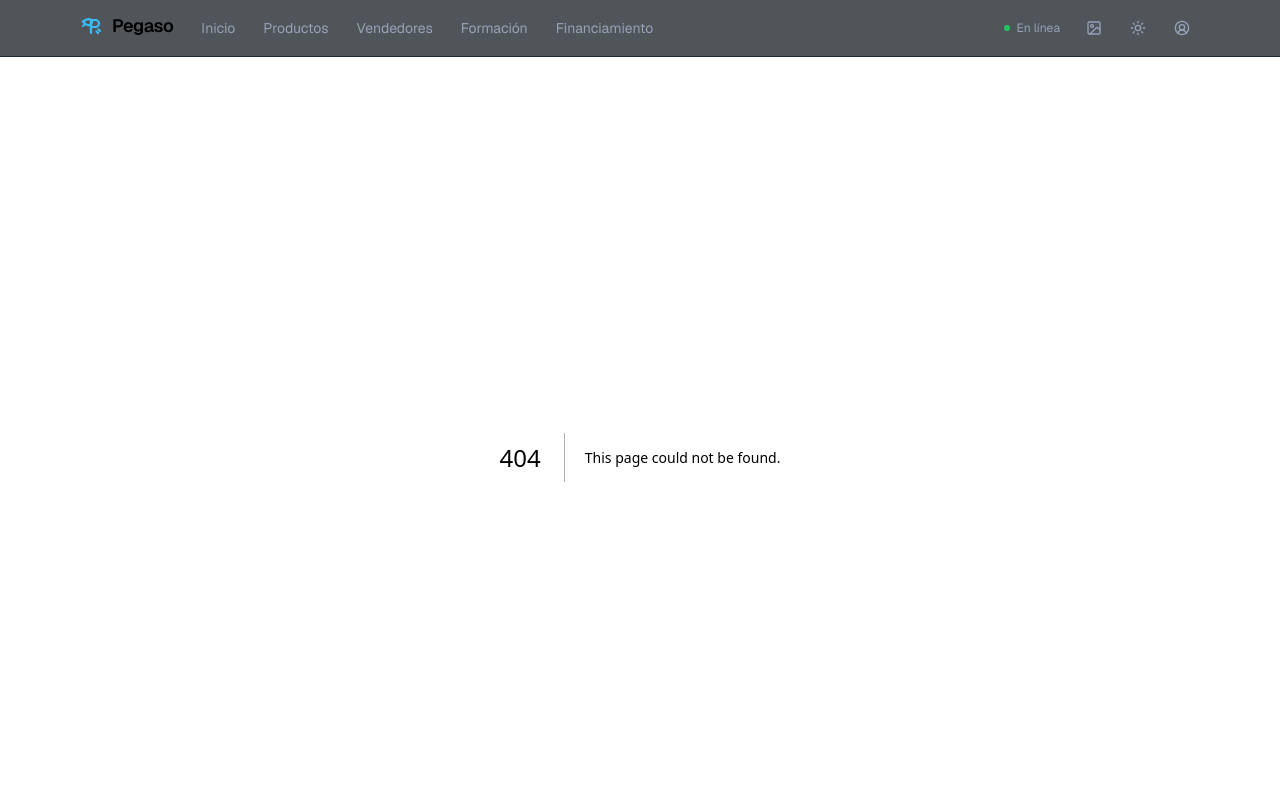
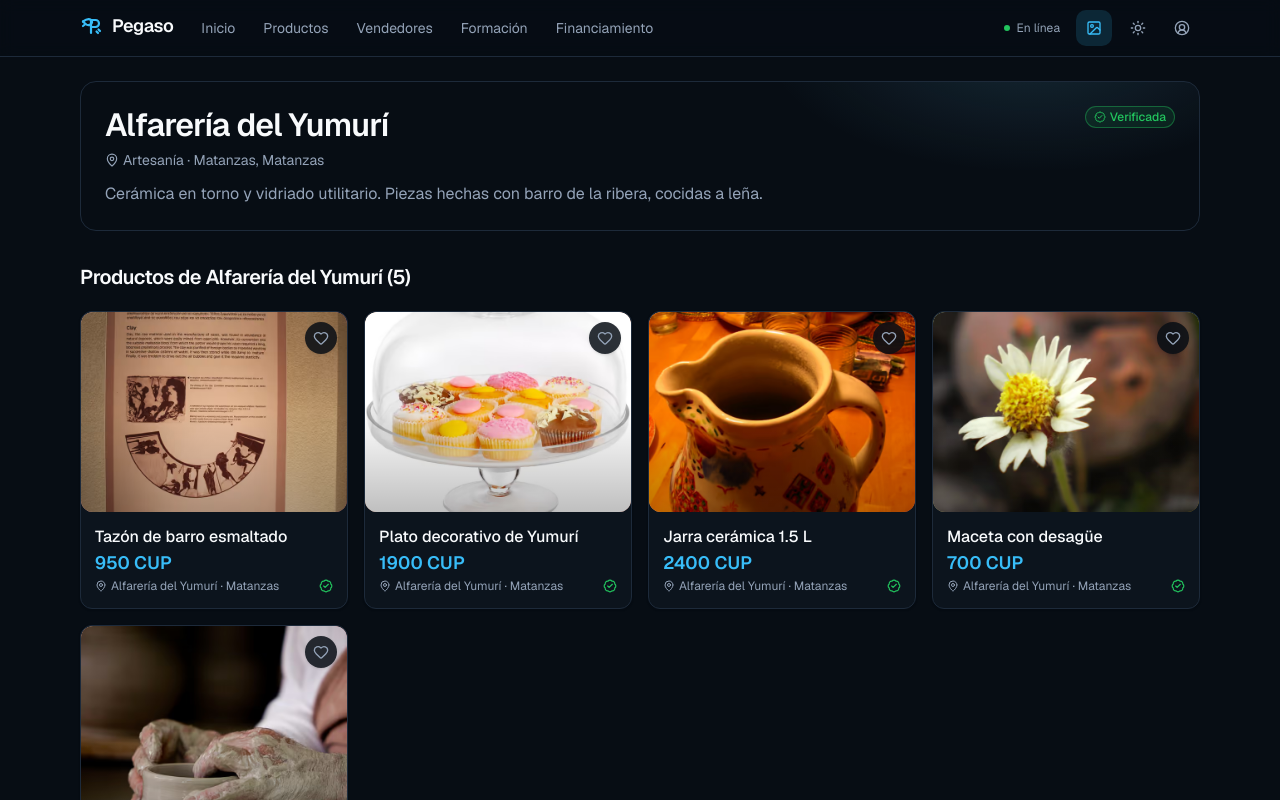
Before and after one commit to k-sen6/pegaso, a Next.js app: page /pegaso/cooperativas/alfareria-del-yumuri in a window 1280 px wide. Before the commit this address had no page. Shown: the top 800 px of the page. Built offline with nearby package versions, Linux system fonts and the light colour scheme.

Commit message:
Foto real por defecto sin emoji, pagina de vendedor /cooperativas/[slug], monograma en reservas

```diff
--- /dev/null
+++ b/src/app/cooperativas/[slug]/page.tsx
@@ -0,0 +1,82 @@
+import { notFound } from "next/navigation";
+import { MapPin, Clock } from "lucide-react";
+import { COOPERATIVAS, PRODUCTOS } from "@/lib/mock";import { NOMBRE_SECTOR } from "@/lib/mock/types";
+import { ProductCard } from "@/components/product-card";
+import { VerificacionBadge } from "@/components/coop-card";
+
+export function generateStaticParams() {
+  return COOPERATIVAS.map((c) => ({ slug: c.slug }));
+}
+
+function cooperativaPorSlug(slug: string) {
+  return COOPERATIVAS.find((c) => c.slug === slug);
+}
+
+export async function generateMetadata({
+  params,
+}: {
+  params: Promise<{ slug: string }>;
+}) {
+  const { slug } = await params;
+  const coop = cooperativaPorSlug(slug);
+  if (!coop) return { title: "Vendedor" };
+  return { title: coop.nombre, description: coop.descripcion ?? undefined };
+}
+
+export default async function PaginaVendedor({
+  params,
+}: {
+  params: Promise<{ slug: string }>;
+}) {
+  const { slug } = await params;
+  const coop = cooperativaPorSlug(slug);
+  if (!coop) notFound();
+
+  const publicar = coop.verificacion === "verificado";
+  const productos = publicar ? PRODUCTOS.filter((p) => p.cooperativaId === coop.id) : [];
+
+  return (
+    <div className="mx-auto max-w-6xl px-4 pb-14">
+      <div
+        className="mt-6 rounded-2xl border p-6"
+        style={{
+          background:
+            "radial-gradient(24rem 12rem at 85% -30%, oklch(0.75 0.10 230 / 0.16), transparent 70%)",
+        }}
+      >
+        <div className="flex flex-wrap items-start justify-between gap-3">
+          <div>
+            <h1 className="text-3xl font-semibold tracking-tight">{coop.nombre}</h1>
+            <p className="mt-1.5 flex flex-wrap items-center gap-x-3 gap-y-1 text-sm text-muted-foreground">
+              <span className="inline-flex items-center gap-1">
+                <MapPin className="size-3.5" aria-hidden="true" />
+                {NOMBRE_SECTOR[coop.sector]} · {coop.municipio}, {coop.provincia}
+              </span>
+            </p>
+          </div>
+          <VerificacionBadge verificacion={coop.verificacion} />
+        </div>
+        <p className="mt-3 max-w-2xl text-pretty text-muted-foreground">{coop.descripcion}</p>
+        {coop.verificacion !== "verificado" && (
+          <p className="mt-3 flex items-center gap-1.5 text-xs text-warning">
+            <Clock className="size-3.5" aria-hidden="true" />
+            Este vendedor aún no publica productos en el catálogo.
+          </p>
+        )}
+      </div>
+
+      {productos.length > 0 && (
+        <section aria-labelledby="productos-vendedor" className="mt-8">
+          <h2 id="productos-vendedor" className="text-xl font-semibold tracking-tight">
+            Productos de {coop.nombre} ({productos.length})
+          </h2>
+          <div className="mt-5 grid grid-cols-2 gap-4 sm:grid-cols-3 lg:grid-cols-4">
+            {productos.map((p) => (
+              <ProductCard key={p.id} producto={p} cooperativa={coop} />
+            ))}
+          </div>
+        </section>
+      )}
+    </div>
+  );
+}
--- a/src/app/cooperativas/page.tsx
+++ b/src/app/cooperativas/page.tsx
@@ -8,7 +8,7 @@ export default function PaginaCooperativas() {
     <div className="mx-auto max-w-6xl px-4 py-8">
       <h1 className="text-3xl font-semibold tracking-tight sm:text-4xl">Vendedores</h1>
       <p className="mt-1.5 text-sm text-muted-foreground">
-        Directorio de los {COOPERATIVAS.length} vendedores cooperativos de Pegaso, en toda Cuba.
+        Directorio de los {COOPERATIVAS.length} vendedores de Pegaso, en toda Cuba.
       </p>
       <div className="mt-6 grid gap-4 sm:grid-cols-2 lg:grid-cols-4">
         {COOPERATIVAS.map((cooperativa) => (
--- a/src/app/page.tsx
+++ b/src/app/page.tsx
@@ -14,7 +14,7 @@ const MODULOS = [
     href: "/formacion",
     icono: GraduationCap,
     titulo: "Formación",
-    txt: "Cursos para crear y formalizar tu vendedor cooperativo, con guías descargables para trabajar sin red.",
+    txt: "Cursos para crear y formalizar tu negocio, con guías descargables para trabajar sin red.",
   },
   {
     href: "/productos",
--- a/src/app/productos/[slug]/page.tsx
+++ b/src/app/productos/[slug]/page.tsx
@@ -4,7 +4,7 @@ import { BadgeCheck, MapPin, ChevronLeft } from "lucide-react";
 import { ProductCard } from "@/components/product-card";
 import { VerificacionBadge } from "@/components/coop-card";
 import { BotonesReservar } from "@/components/botones-reservar";
-import { ImagenOptin } from "@/components/imagen-optin";
+import { PortadaOptin } from "@/components/portada-optin";
 import { TEMA_DE_PRODUCTO } from "@/lib/mock/temas";
 import {
   PRODUCTOS,
@@ -53,24 +53,14 @@ export default async function FichaProducto({
       </Link>
 
       <div className="mt-4 grid gap-6 sm:grid-cols-2">
-        {/* Portada (placeholder con gradiente determinista + imagen opt-in) */}
-        <div
-          className="group relative flex aspect-[4/3] items-center justify-center overflow-hidden rounded-xl"
-          style={{
-            background: `linear-gradient(135deg, oklch(0.86 0.07 ${producto.hue + 10}), oklch(0.56 0.11 ${producto.hue - 18}))`,
-          }}
-        >
-          <ImagenOptin
-            temaId={TEMA_DE_PRODUCTO[producto.id] ?? "generica"}
-            alt={producto.nombre}
-            priorizar
-          />
-          <span
-            aria-hidden="true"
-            className="absolute inset-0 bg-gradient-to-t from-black/20 via-transparent to-white/10"
-          />
-          <span className="relative text-7xl select-none drop-shadow-sm">{producto.emoji}</span>
-        </div>
+        {/* Portada: foto real por defecto, placeholder en modo 2G */}
+        <PortadaOptin
+          temaId={TEMA_DE_PRODUCTO[producto.id] ?? "generica"}
+          hue={producto.hue ?? 225}
+          nombre={producto.nombre}
+          priorizar
+          className="aspect-[4/3] rounded-xl"
+        />
 
         <div>
           <p className="flex items-center gap-1.5 text-sm text-muted-foreground">
--- a/src/components/imagen-optin.tsx
+++ /dev/null
@@ -1,39 +0,0 @@
-"use client";
-
-import { useSyncExternalStore } from "react";
-import { ui, uiServidor } from "@/store/ui";
-import { TEMA_ARCHIVO } from "@/lib/mock/temas";
-
-/**
- * Isla cliente: solo descarga la imagen real si el usuario la pidió.
- * Sin opt-in, muestra el placeholder gradiente determinista (0 bytes de red).
- */
-export function ImagenOptin({
-  temaId,
-  alt,
-  priorizar,
-}: {
-  temaId: string;
-  alt: string;
-  priorizar?: boolean;
-}) {
-  const { imagenes } = useSyncExternalStore(
-    ui.suscribir,
-    ui.obtener,
-    () => uiServidor
-  );
-
-  if (imagenes) {
-    return (
-      <img
-        src={`/pegaso/img/${TEMA_ARCHIVO[temaId] ?? "generica"}.avif`}
-        alt={alt}
-        {...(priorizar ? { fetchPriority: "high" as const } : { loading: "lazy" as const })}
-        decoding="async"
-        className="absolute inset-0 size-full object-cover transition-transform duration-300 group-hover:scale-[1.03]"
-        onError={(e) => e.currentTarget.remove()}
-      />
-    );
-  }
-  return null;
-}
--- a/src/components/mis-reservas.tsx
+++ b/src/components/mis-reservas.tsx
@@ -49,10 +49,10 @@ export function MisReservas() {
           <li key={reserva.id} className="flex items-center gap-3 rounded-lg border bg-card p-3">
             <span
               aria-hidden="true"
-              className="flex size-10 shrink-0 items-center justify-center rounded-md text-xl"
+              className="flex size-10 shrink-0 items-center justify-center rounded-md text-base font-bold text-primary"
               style={{ background: "linear-gradient(135deg, oklch(0.85 0.08 220), oklch(0.55 0.11 235))" }}
             >
-              {producto.emoji}
+              {producto.nombre.charAt(0)}
             </span>
             <div className="min-w-0 flex-1">
               <Link href={`/productos/${producto.slug}`} className="block truncate font-medium hover:underline">
--- /dev/null
+++ b/src/components/portada-optin.tsx
@@ -0,0 +1,60 @@
+"use client";
+
+import { useSyncExternalStore, type CSSProperties } from "react";
+import { ui, uiServidor } from "@/store/ui";
+import { TEMA_ARCHIVO } from "@/lib/mock/temas";
+import { cn } from "cn";
+
+/**
+ * Portada única de productos.
+ * - Normal: foto real AVIF (13 KB promedio) + overlay suave. Sin emoji.
+ * - Modo 2G (imagenes=false): gradiente determinista + emoji, 0 bytes de red.
+ * El gradiente SIEMPRE va debajo de la imagen: si la foto falla (onError),
+ * el fondo continúa visible.
+ */
+export function PortadaOptin({
+  temaId,
+  hue,
+  nombre,
+  priorizar,
+  className,
+}: {
+  temaId: string;
+  hue: number;
+  nombre: string;
+  priorizar?: boolean;
+  className?: string;
+  grande?: boolean;
+}) {
+  const { imagenes } = useSyncExternalStore(
+    ui.suscribir,
+    ui.obtener,
+    () => uiServidor
+  );
+
+  const fondo: CSSProperties = {
+    background: `linear-gradient(135deg, oklch(0.86 0.07 ${hue + 10}), oklch(0.56 0.11 ${hue - 18}))`,
+  };
+
+  return (
+    <div className={cn("relative overflow-hidden group", className)}>
+      <span aria-hidden="true" className="absolute inset-0" style={fondo} />
+      {imagenes && (
+        <>
+          <img
+            src={`/pegaso/img/${TEMA_ARCHIVO[temaId] ?? "generica"}.avif`}
+            alt={nombre}
+            {...(priorizar ? { fetchPriority: "high" as const } : { loading: "lazy" as const })}
+            decoding="async"
+            className="absolute inset-0 size-full object-cover transition-transform duration-300 group-hover:scale-[1.03]"
+            onError={(e) => e.currentTarget.remove()}
+          />
+          <span
+            aria-hidden="true"
+            className="absolute inset-0 bg-gradient-to-t from-black/25 via-transparent to-transparent"
+          />
+        </>
+      )}
+    </div>
+  );
+}
--- a/src/components/product-card.tsx
+++ b/src/components/product-card.tsx
@@ -3,45 +3,8 @@ import { BadgeCheck, MapPin, Heart } from "lucide-react";
 import type { Producto, Cooperativa } from "@/lib/mock";
 import { formatoPrecioCup } from "@/lib/precio";
 import { cn } from "cn";
-import { ImagenOptin } from "@/components/imagen-optin";
+import { PortadaOptin } from "@/components/portada-optin";
 import { TEMA_DE_PRODUCTO } from "@/lib/mock/temas";
-
-/** Portada determinista sin red: gradiente por hue del producto. */
-function Portada({
-  producto,
-  className,
-  priorizar,
-}: {
-  producto: Producto;
-  className?: string;
-  priorizar?: boolean;
-}) {
-  const hue = producto.hue ?? 225;
-  return (
-    <div
-      className={cn(
-        "relative flex items-center justify-center overflow-hidden rounded-lg",
-        className
-      )}
-      style={{
-        background: `linear-gradient(135deg, oklch(0.86 0.07 ${hue + 10}), oklch(0.56 0.11 ${hue - 18}))`,
-      }}
-    >
-      <ImagenOptin temaId={TEMA_DE_PRODUCTO[producto.id] ?? "generica"} alt={producto.nombre} priorizar={priorizar} />
-      <span
-        aria-hidden="true"
-        className="absolute inset-0 bg-gradient-to-t from-black/20 via-transparent to-white/10"
-      />
-      <span className="relative text-4xl select-none drop-shadow-sm transition-transform duration-300 group-hover:scale-110">
-        {producto.emoji}
-      </span>
-      <span
-        aria-hidden="true"
-        className="absolute inset-x-0 bottom-0 h-px bg-white/25"
-      />
-    </div>
-  );
-}
 
 export function ProductCard({
   producto,
@@ -65,7 +28,12 @@ export function ProductCard({
         className="focus-visible:outline-none"
         aria-label={`${producto.nombre}, ${formatoPrecioCup(producto.precioCup)}`}
       >
-        <Portada producto={producto} className="aspect-[4/3]" />
+        <PortadaOptin
+          temaId={TEMA_DE_PRODUCTO[producto.id] ?? "generica"}
+          hue={producto.hue ?? 225}
+          nombre={producto.nombre}
+          className="aspect-[4/3] rounded-lg"
+        />
       </Link>
       <button
         type="button"
--- a/src/components/toggle-imagenes.tsx
+++ b/src/components/toggle-imagenes.tsx
@@ -18,7 +18,7 @@ export function ToggleImagenes({ className }: { className?: string }) {
       onClick={ui.toggleImagenes}
       role="switch"
       aria-checked={imagenes}
-      title={imagenes ? "Imágenes: encendidas" : "Imágenes: apagadas (modo 2G)"}
+      title={imagenes ? "Imágenes: encendidas" : "Imágenes apagadas (modo 2G)"}
       className={cn(
         "inline-flex size-9 items-center justify-center rounded-md transition-colors",
         imagenes
--- a/src/store/ui.ts
+++ b/src/store/ui.ts
@@ -2,12 +2,12 @@
 // (Sustituye a zustand: menos peso y sin riesgo de excepciones de cliente.)
 
 export interface UiState {
-  /** Descarga real de imágenes (AVIF/WebP ligero). Apagado por defecto: 2G seguro. */
+  /** Imágenes reales. true = normal; false = modo 2G (0 bytes de red). */
   imagenes: boolean;
 }
 
-const KEY = "pegaso-ui";
-const DEFAULT: UiState = { imagenes: false };
+const KEY = "pegaso-ui:v2";
+const DEFAULT: UiState = { imagenes: true };
 
 let estado: UiState = DEFAULT;
 let hidratado = false;
```
